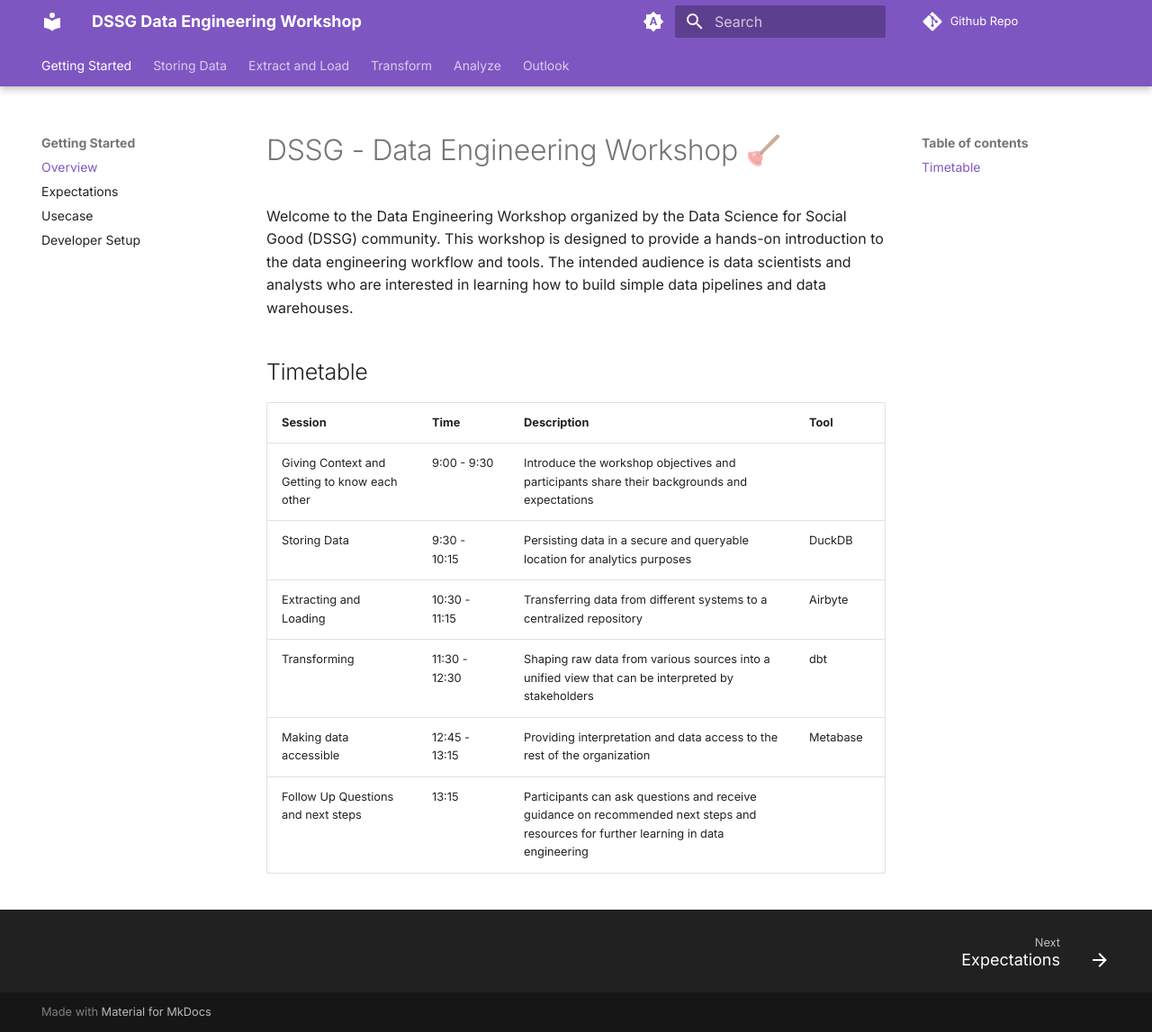
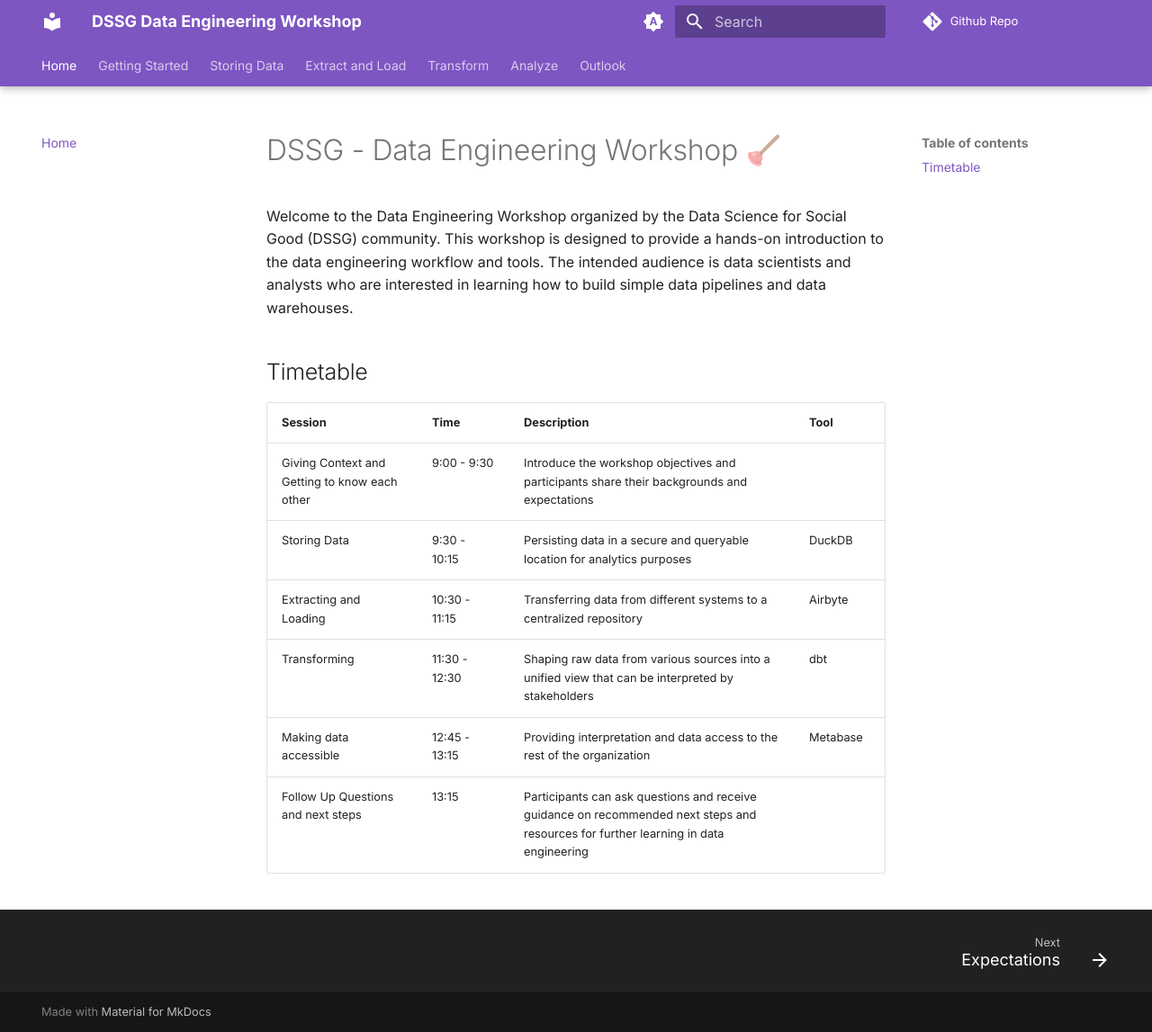
Before and after one commit to rogall-e/DSSG-Data-Engineering-Workshop, an MkDocs documentation site: the page built from docs/index.md, in a window 1280 px wide and 1147 px high. Shown: the whole window at 90% size. Built offline with MkDocs 1.6.1 and Material for MkDocs 9.7.7, drawn with Linux system fonts in a browser that asks for light colours; comment, search, counter and statistics services are not loaded.

Commit message:
fix index page

```diff
--- a/mkdocs.yml
+++ b/mkdocs.yml
@@ -2,8 +2,8 @@ site_name: DSSG Data Engineering Workshop
 repo_name: Github Repo
 repo_url: https://github.com/rogall-e/DSSG-Data-Engineering-Workshop
 nav:
+  - Home: index.md
   - Getting Started:
-      - Overview: 0_getstarted/overview.md
       - Expectations: 0_getstarted/expectations.md
       - Usecase: 0_getstarted/usecase.md
       - Developer Setup: 0_getstarted/developer-setup.md
```
Also changed, not shown: docs/index.md (renamed from docs/0_getstarted/overview.md).
